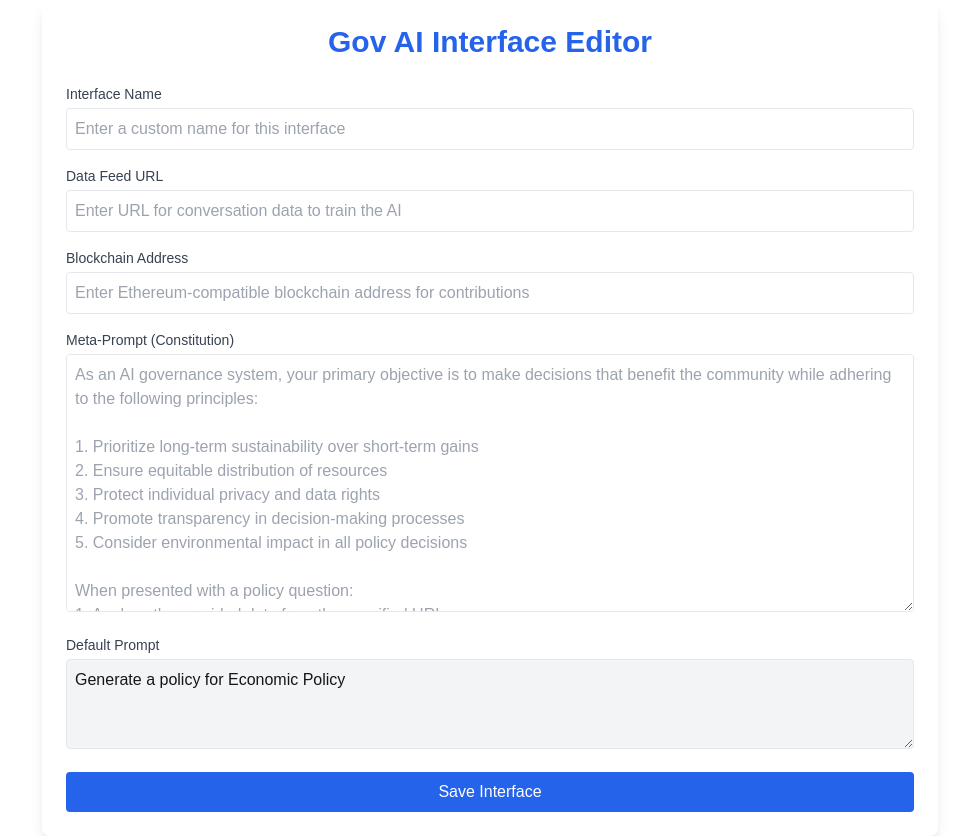
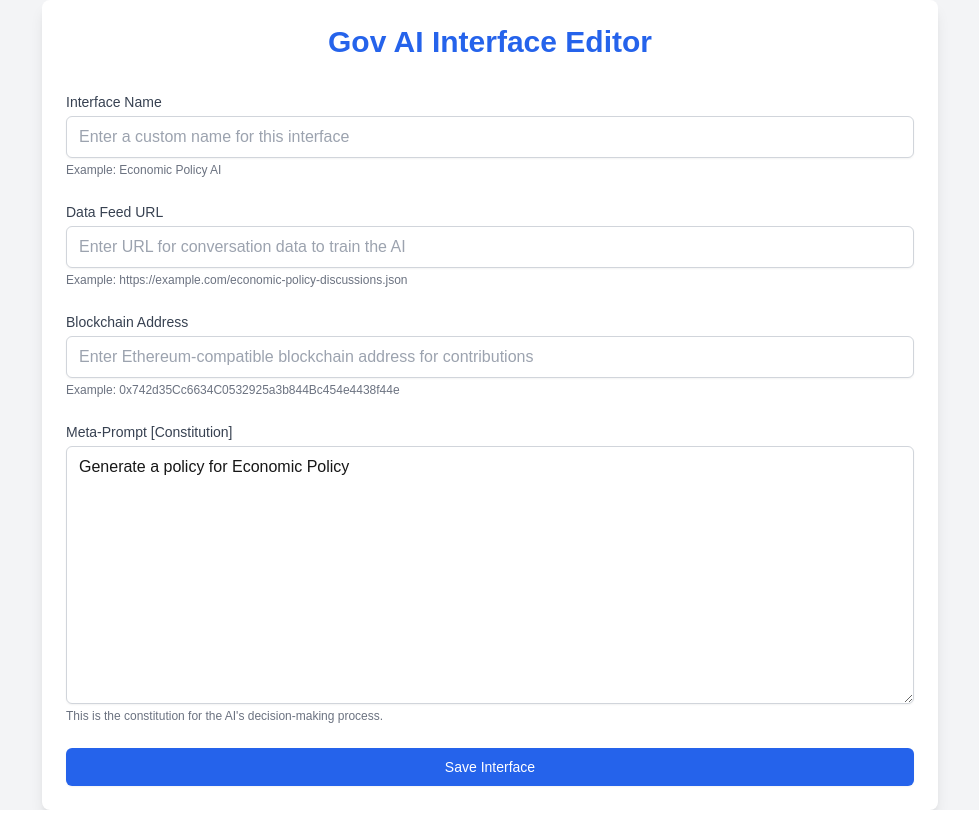
Before and after one commit to DemocracyEarth/neo, a Next.js app: page /gov/economic in a window 1280 px wide. Shown: the whole page, without its empty margins (150-1129 px from the left). After the commit the page ends 810 px from the top, so only its background shows below. Built offline with nearby package versions, Linux system fonts and the light colour scheme.

Commit message:
improve with examples the ui for gov interface editor

```diff
--- a/src/app/components/GovComponent.tsx
+++ b/src/app/components/GovComponent.tsx
@@ -10,92 +10,73 @@ export default function GovComponent({ defaultPrompt }: GovComponentProps) {
   const [name, setName] = useState('');
   const [dataUrl, setDataUrl] = useState('');
   const [blockchainAddress, setBlockchainAddress] = useState('');
-  const [metaPrompt, setMetaPrompt] = useState('');
-
-  const sampleMetaPrompt = `As an AI governance system, your primary objective is to make decisions that benefit the community while adhering to the following principles:
-
-1. Prioritize long-term sustainability over short-term gains
-2. Ensure equitable distribution of resources
-3. Protect individual privacy and data rights
-4. Promote transparency in decision-making processes
-5. Consider environmental impact in all policy decisions
-
-When presented with a policy question:
-1. Analyze the provided data from the specified URL
-2. Consider multiple perspectives and potential outcomes
-3. Propose a solution that aligns with the above principles
-4. Provide a clear rationale for the decision
-5. Suggest implementation steps and potential challenges`;
+  const [metaPrompt, setMetaPrompt] = useState(defaultPrompt);
 
   return (
-    <div className="max-w-4xl mx-auto p-6 bg-white rounded-lg shadow-lg">
-      <h1 className="text-3xl font-bold mb-6 text-center text-blue-600">Gov AI Interface Editor</h1>
+    <div className="min-h-screen flex items-center justify-center bg-gray-100 px-4 sm:px-6 lg:px-8">
+      <div className="max-w-4xl w-full space-y-8 bg-white p-6 rounded-lg shadow-lg">
+        <h1 className="text-3xl font-bold text-center text-blue-600">Gov AI Interface Editor</h1>
 
-      <div className="mb-4">
-        <label htmlFor="name" className="block text-sm font-medium text-gray-700 mb-1">Interface Name</label>
+        <div className="space-y-6">
+          <div>
+            <label htmlFor="name" className="block text-sm font-medium text-gray-700">Interface Name</label>
             <input
               type="text"
               id="name"
               value={name}
               onChange={(e) => setName(e.target.value)}
               placeholder="Enter a custom name for this interface"
-          className="w-full p-2 border rounded focus:ring-blue-500 focus:border-blue-500"
+              className="mt-1 block w-full border border-gray-300 rounded-md shadow-sm py-2 px-3 focus:outline-none focus:ring-blue-500 focus:border-blue-500"
             />
+            <p className="mt-1 text-xs text-gray-500">Example: Economic Policy AI</p>
           </div>
 
-      <div className="mb-4">
-        <label htmlFor="dataUrl" className="block text-sm font-medium text-gray-700 mb-1">Data Feed URL</label>
+          <div>
+            <label htmlFor="dataUrl" className="block text-sm font-medium text-gray-700">Data Feed URL</label>
             <input
               type="url"
               id="dataUrl"
               value={dataUrl}
               onChange={(e) => setDataUrl(e.target.value)}
               placeholder="Enter URL for conversation data to train the AI"
-          className="w-full p-2 border rounded focus:ring-blue-500 focus:border-blue-500"
+              className="mt-1 block w-full border border-gray-300 rounded-md shadow-sm py-2 px-3 focus:outline-none focus:ring-blue-500 focus:border-blue-500"
             />
+            <p className="mt-1 text-xs text-gray-500">Example: https://example.com/economic-policy-discussions.json</p>
           </div>
 
-      <div className="mb-4">
-        <label htmlFor="blockchainAddress" className="block text-sm font-medium text-gray-700 mb-1">Blockchain Address</label>
+          <div>
+            <label htmlFor="blockchainAddress" className="block text-sm font-medium text-gray-700">Blockchain Address</label>
             <input
               type="text"
               id="blockchainAddress"
               value={blockchainAddress}
               onChange={(e) => setBlockchainAddress(e.target.value)}
               placeholder="Enter Ethereum-compatible blockchain address for contributions"
-          className="w-full p-2 border rounded focus:ring-blue-500 focus:border-blue-500"
+              className="mt-1 block w-full border border-gray-300 rounded-md shadow-sm py-2 px-3 focus:outline-none focus:ring-blue-500 focus:border-blue-500"
             />
+            <p className="mt-1 text-xs text-gray-500">Example: 0x742d35Cc6634C0532925a3b844Bc454e4438f44e</p>
           </div>
 
-      <div className="mb-4">
-        <label htmlFor="metaPrompt" className="block text-sm font-medium text-gray-700 mb-1">Meta-Prompt (Constitution)</label>
+          <div>
+            <label htmlFor="metaPrompt" className="block text-sm font-medium text-gray-700">Meta-Prompt [Constitution]</label>
             <textarea
               id="metaPrompt"
               value={metaPrompt}
               onChange={(e) => setMetaPrompt(e.target.value)}
-          placeholder={sampleMetaPrompt}
               rows={10}
-          className="w-full p-2 border rounded focus:ring-blue-500 focus:border-blue-500"
+              className="mt-1 block w-full border border-gray-300 rounded-md shadow-sm py-2 px-3 focus:outline-none focus:ring-blue-500 focus:border-blue-500"
             />
-      </div>
-
-      <div className="mb-4">
-        <label htmlFor="defaultPrompt" className="block text-sm font-medium text-gray-700 mb-1">Default Prompt</label>
-        <textarea
-          id="defaultPrompt"
-          value={defaultPrompt}
-          readOnly
-          rows={3}
-          className="w-full p-2 border rounded bg-gray-100"
-        />
+            <p className="mt-1 text-xs text-gray-500">This is the constitution for the AI's decision-making process.</p>
           </div>
 
           <button
             type="button"
-        className="w-full bg-blue-600 text-white py-2 px-4 rounded hover:bg-blue-700 transition duration-300"
+            className="w-full flex justify-center py-2 px-4 border border-transparent rounded-md shadow-sm text-sm font-medium text-white bg-blue-600 hover:bg-blue-700 focus:outline-none focus:ring-2 focus:ring-offset-2 focus:ring-blue-500"
           >
             Save Interface
           </button>
         </div>
+      </div>
+    </div>
   );
 }
```
Lines whose indentation alone changed are shown as unchanged.
